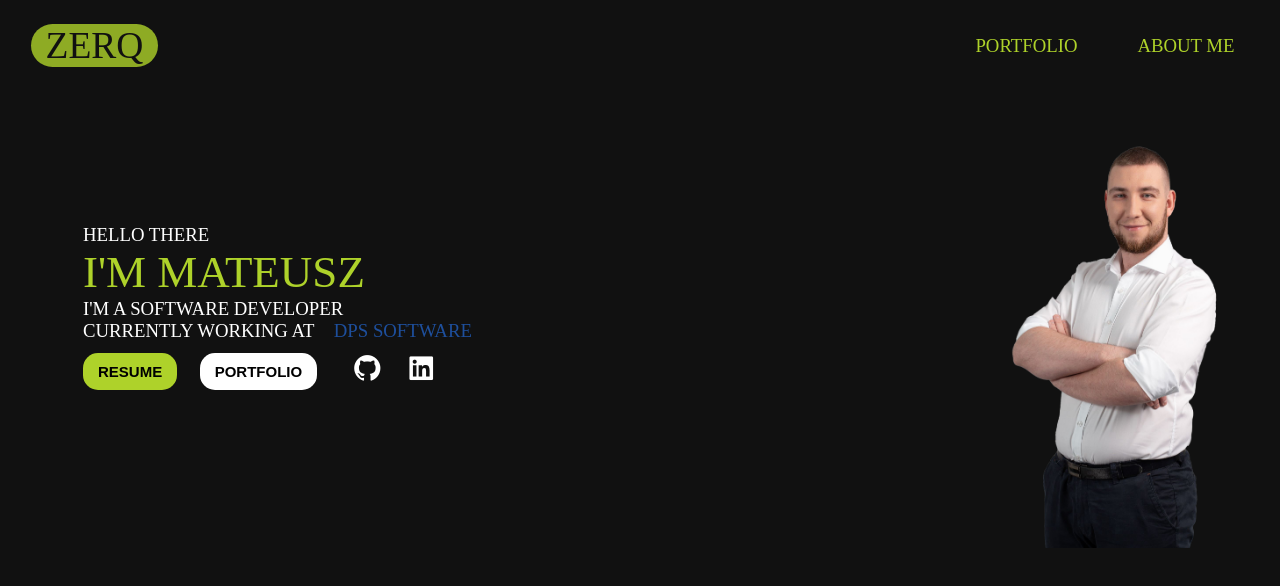
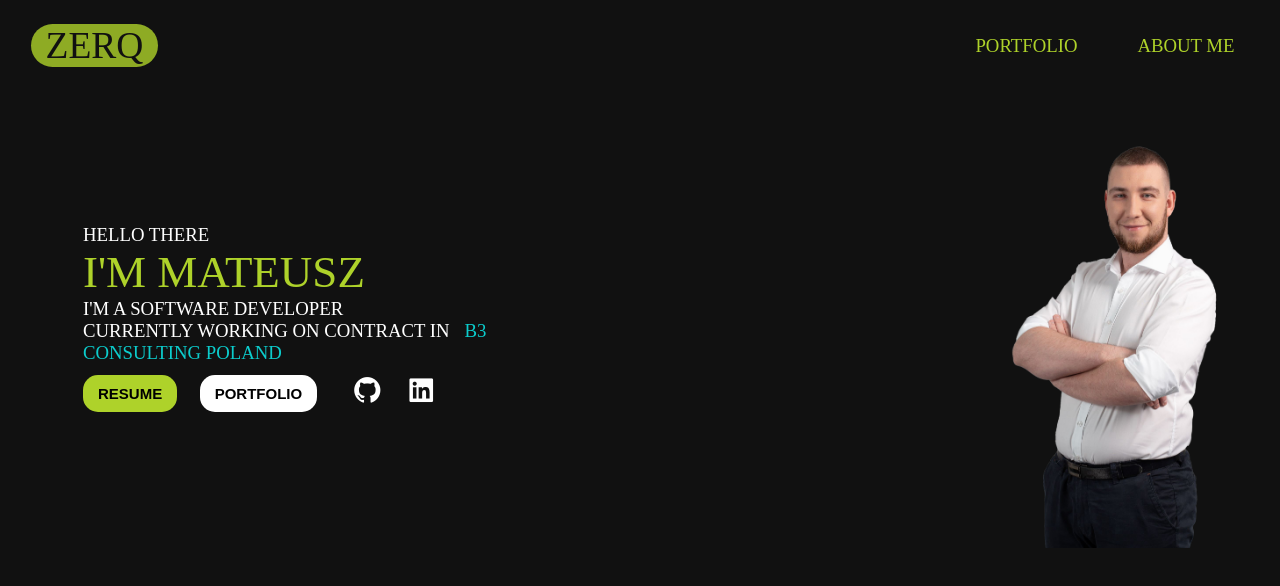
Before and after one commit to zerq98/PersonalPage, an Angular app: page /home in a window 1280 px wide. Shown: the top 586 px of the page. Built offline with nearby package versions, Linux system fonts and the light colour scheme; a web font is replaced by a local one.

Commit message:
Change company name

```diff
--- a/src/app/landing/landing.component.css
+++ b/src/app/landing/landing.component.css
@@ -44,16 +44,16 @@
     color: var(--secondary-color);
 }
 
-.dps{
+.companyName{
     font-size: 1.25rem;
     margin-left: 1rem !important;
-    color: #1e4f9c;
+    color: #0ccccc;
     cursor: pointer;
     text-decoration: none;
 }
 
-.dps:hover{
-    color: #3f82f0;
+.companyName:hover{
+    color: #ff4f94;
     -webkit-transition: all 1s ease;
     -moz-transition: all 1s ease;
     -ms-transition: all 1s ease;
--- a/src/app/landing/landing.component.html
+++ b/src/app/landing/landing.component.html
@@ -3,7 +3,7 @@
         <span>{{'hello there' | uppercase}}</span>
         <span class="name">{{'i\'m mateusz' | uppercase}}</span>
         <span>{{'i\'m a software developer' | uppercase}}</span>
-        <span>{{'currently working at ' | uppercase}}<a href="https://www.dps-software.pl" class="dps">{{'DPS Software' | uppercase}}</a></span>
+        <span>{{'currently working on contract in' | uppercase}}<a href="https://www.b3.se/pl" class="companyName">{{'B3 Consulting Poland' | uppercase}}</a></span>
         <div class="buttons-container">
             <div class="nav-buttons">
                 <button class="btn-primary" (click)="getResume()">{{'resume'|uppercase}}</button>
```
